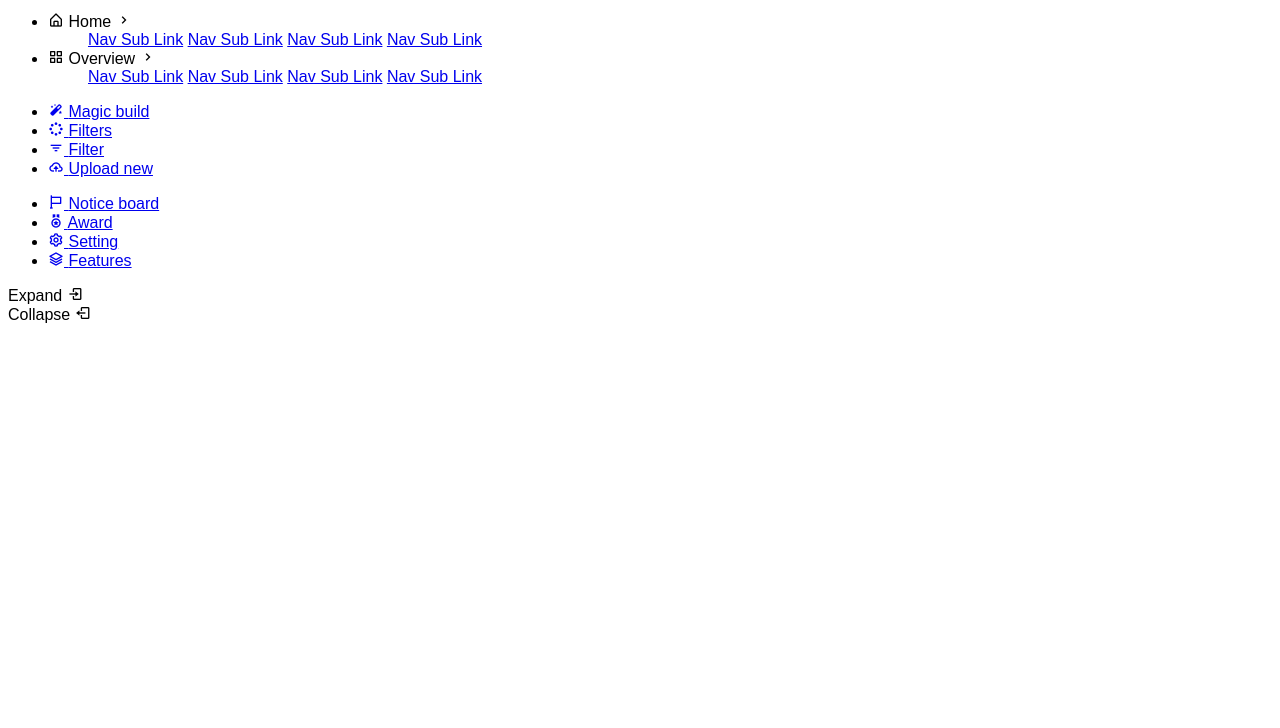
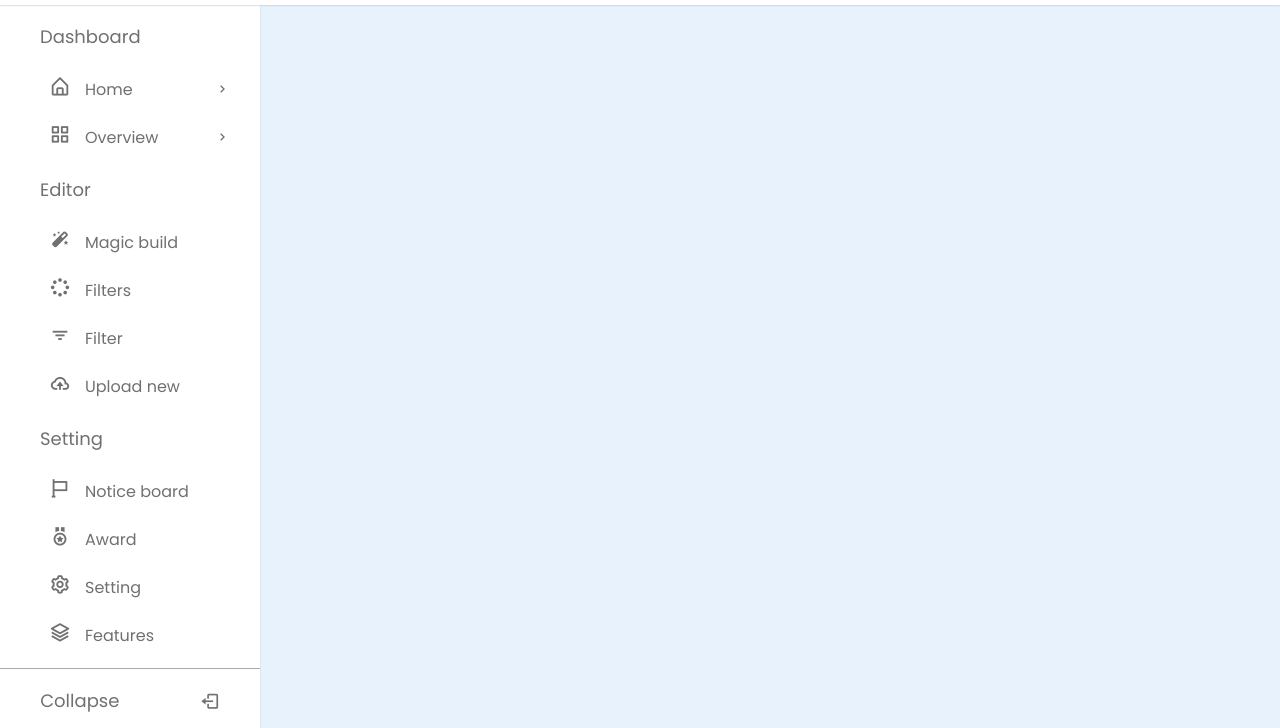
Before and after one commit to MarkSouthon/HTML-CSS-Sandpit, a plain HTML site: page sidebars/sidebar3.html in a window 1280 px wide. Shown: the part 72-800 px from the top of the page. Drawn offline with nearby package versions, Linux system fonts and the light colour scheme; files that its build step writes are made by us from their sources.

Commit message:
opened sidebar3

```diff
--- a/sidebars/sidebar3.html
+++ b/sidebars/sidebar3.html
@@ -6,8 +6,8 @@
     <meta name="viewport" content="width=device-width, initial-scale=1" />
     <!-- Boxicons CSS -->
     <link href="https://unpkg.com/boxicons@2.1.4/css/boxicons.min.css" rel="stylesheet" />
-    <title>Side Navigation Bar in HTML CSS JavaScript</title>
-    <link rel="stylesheet" href="style.css" />
+    <title>SchoolOps</title>
+    <link rel="stylesheet" href="sidebar3.css" />
   </head>
   <body>
     <!-- navbar -->
@@ -164,6 +164,6 @@
       </div>
     </nav>
     <!-- JavaScript -->
-    <script src="script.js"></script>
+    <script src="sidebar3.js"></script>
   </body>
 </html>
```
